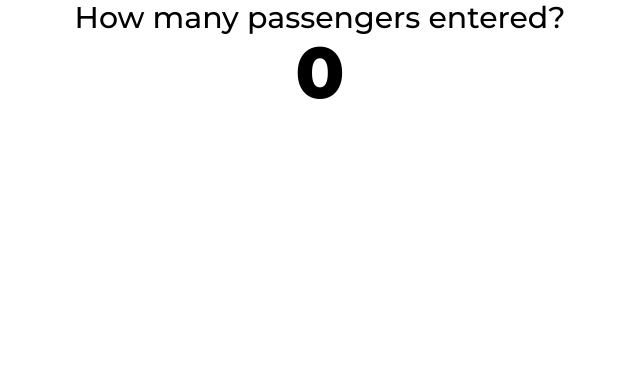
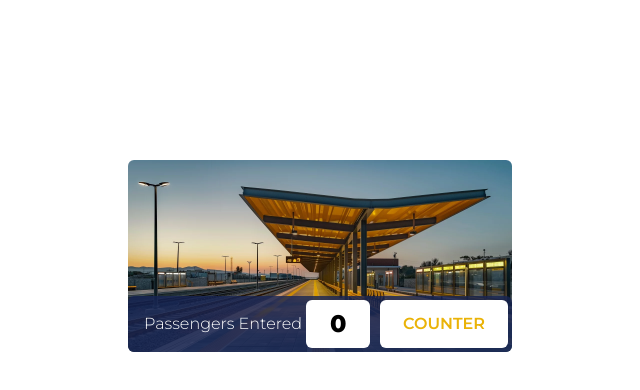
Before and after one commit to Annexode/100-Challenges-with-Free-Code-Camp, a website: page index.html in a window 1280 px wide. Shown: the whole page, without its empty margins (320-960 px from the left). Drawn offline with Linux system fonts and the light colour scheme.

Commit message:
challengeOne Comleted

```diff
--- a/index.html
+++ b/index.html
@@ -7,11 +7,30 @@
     <link rel="stylesheet" href="./src/output.css" />
     <title>Passenger counter App</title>
   </head>
-  <body class="font-Montserrat">
-    <h1 class="text-3xl font-medium text-center">
-      How many passengers entered?
-    </h1>
-    <h2 class="text-7xl font-extrabold text-center" id="counting">0</h2>
+  <body class="font-Montserrat grid grid-cols-1 place-items-center p-40">
+    <div class="w-96 -mb-14">
+      <img class="rounded-md" src="./assets/trainStation.png" alt="" />
+    </div>
+    <div
+      class="flex items-center p-4 w-96 h-14 rounded-md bg-blue-950 bg-opacity-80 relative"
+    >
+      <h1 class="text-base text-white font-light text-center mr-1">
+        Passengers Entered
+      </h1>
+      <h2
+        class="text-2xl font-extrabold text-center pt-2 bg-white rounded-md w-16 h-12"
+        id="counting"
+      >
+        0
+      </h2>
+      <button onclick="counts()"
+        class="w-32 h-12 bg-white rounded-md pr-3 pl-3 font-semibold text-yellow-500 text-center absolute right-1"
+        id="counter"
+      >
+        COUNTER
+      </button>
+    </div>
+
     <script src="./script.js"></script>
   </body>
 </html>
--- a/script.js
+++ b/script.js
@@ -0,0 +1,10 @@
+let countingDisplay = document.getElementById("counting");
+
+
+
+let count = 0;
+function counts() {
+  count = count + 1;
+  countingDisplay.innerText = count;
+  console.log(count);
+}
```
Also changed, not shown: assets/trainStation.png (added), src/output.css.
